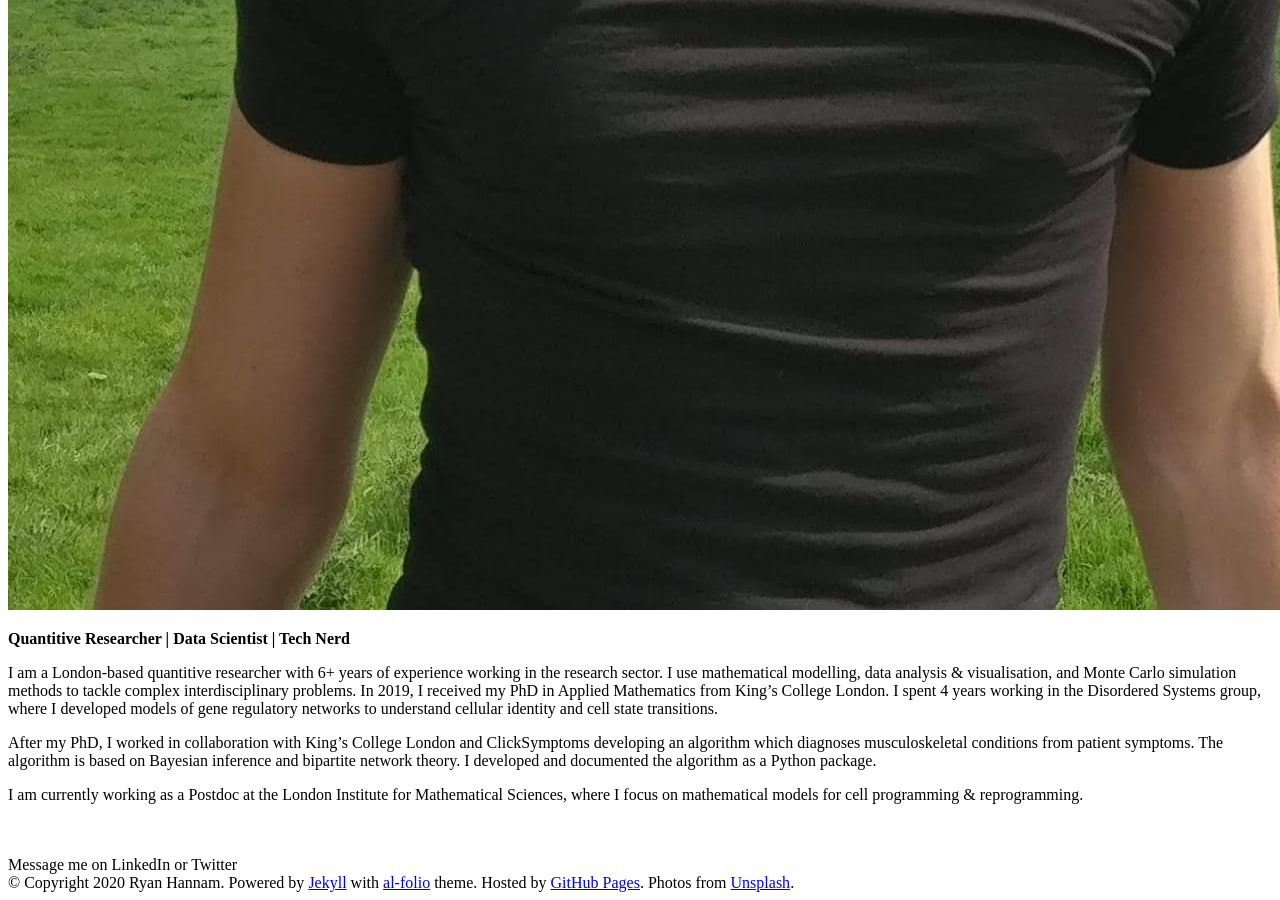
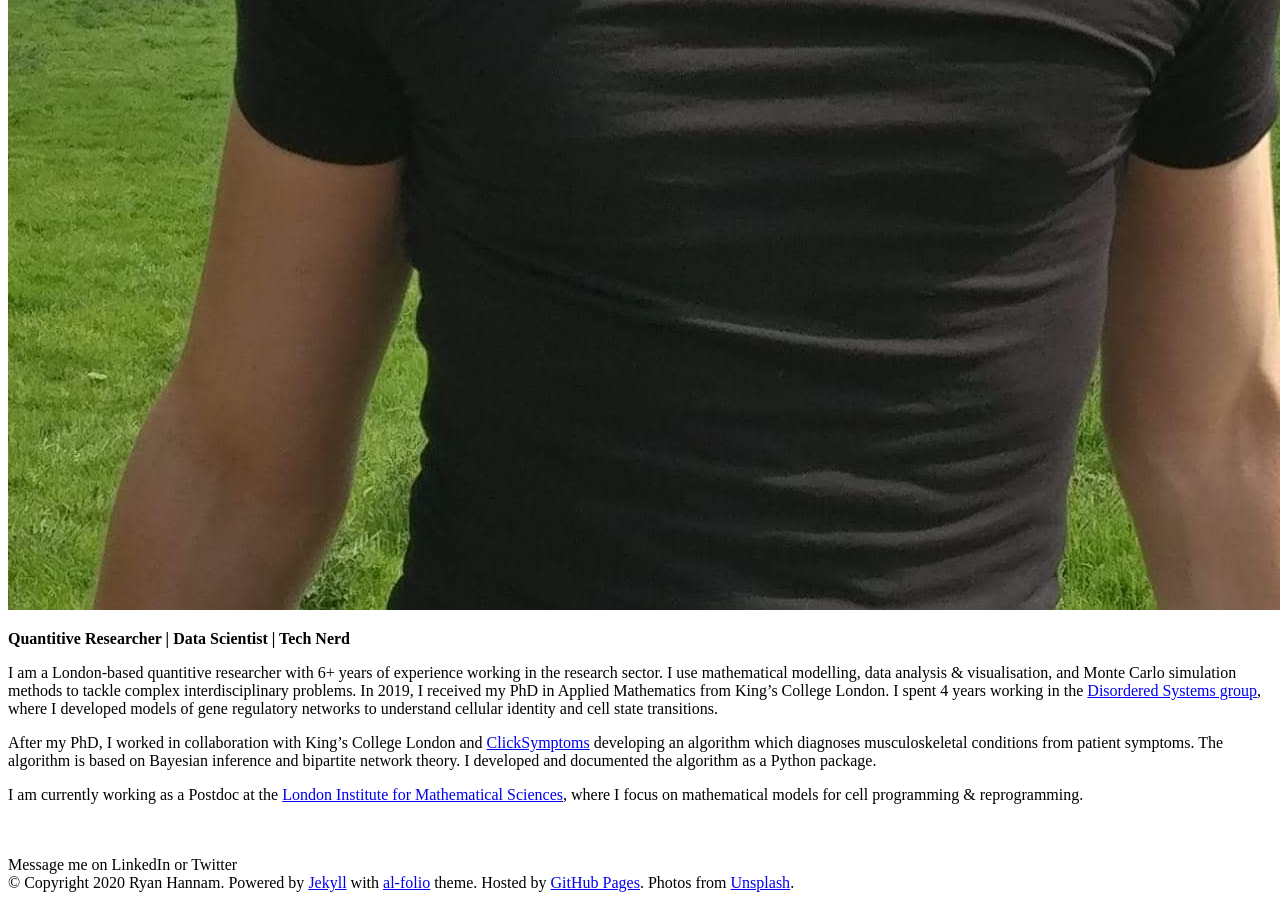
Before and after one commit to ryanhannam/ryanhannam.github.io, a Jekyll site: the page built from _pages/about.md, in a window 1280 px wide and 900 px high, scrolled down 1313 px. Built offline with Jekyll 4.4.1, drawn with Linux system fonts in a browser that asks for light colours; nearby versions of some CDN libraries; a style sheet for code colours, icons or effects is not loaded; part of the change alters nothing that is shown.

```diff
--- a/_pages/about.md
+++ b/_pages/about.md
@@ -25,11 +25,12 @@ Link to your social media connections, too. This theme is set up to use [Font Aw
 
 
 I am a London-based quantitive researcher with 6+ years of experience working in the research sector. I use mathematical modelling, data analysis & visualisation, and Monte Carlo simulation methods to tackle complex interdisciplinary problems.
-In 2019, I received my PhD in Applied Mathematics from King’s College London. I spent 4 years working in the Disordered Systems group, where I developed models of gene regulatory networks to understand cellular identity and cell state transitions.
+In 2019, I received my PhD in Applied Mathematics from King’s College London. I spent 4 years working in the <a href="https://www.kcl.ac.uk/research/disordered-systems">Disordered Systems group</a>, where I developed models of gene regulatory networks to understand cellular identity and cell state transitions.
 
-After my PhD, I worked in collaboration with King’s College London and ClickSymptoms developing an algorithm which diagnoses musculoskeletal conditions from patient symptoms. The algorithm is based on Bayesian inference and bipartite network theory. I developed and documented the algorithm as a Python package.
 
-I am currently working as a Postdoc at the London Institute for Mathematical Sciences, where I focus on mathematical models for cell programming & reprogramming.
+After my PhD, I worked in collaboration with King’s College London and <a href="https://clicksymptoms.co.uk/">ClickSymptoms</a> developing an algorithm which diagnoses musculoskeletal conditions from patient symptoms. The algorithm is based on Bayesian inference and bipartite network theory. I developed and documented the algorithm as a Python package.
+
+I am currently working as a Postdoc at the <a href="https://lims.ac.uk/">London Institute for Mathematical Sciences</a>, where I focus on mathematical models for cell programming & reprogramming.
 <br>
 <br>
 <br>
```
Also changed, not shown: 1 other file.
